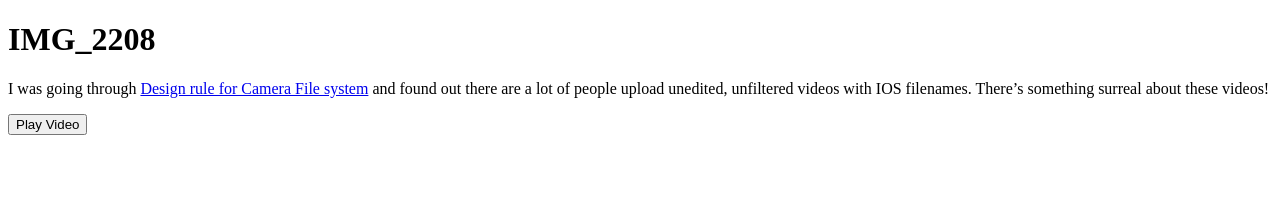
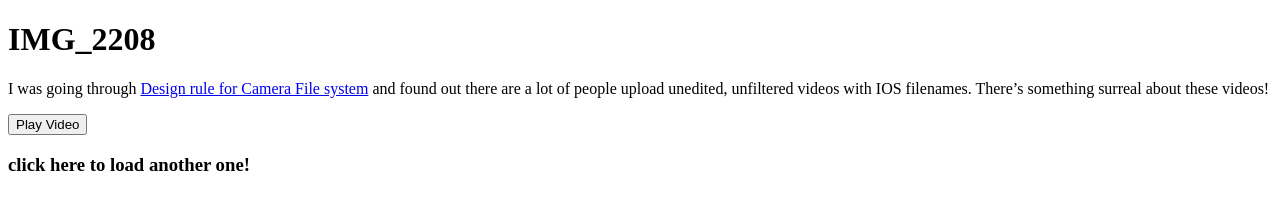
Before and after one commit to abeltomy/IMG_2208, a plain HTML site: page index.html in a window 1280 px wide. Drawn offline with Linux system fonts and the light colour scheme; no server answers.

Commit message:
Update index.html

```diff
--- a/index.html
+++ b/index.html
@@ -13,6 +13,7 @@
   <button id="playButton">Play Video</button>
   <div id="videoContainer"></div>
   <div id="videoInfo"></div>
+  <h3>click here to load another one!</h3>
  <br>
 
   <script>
```
